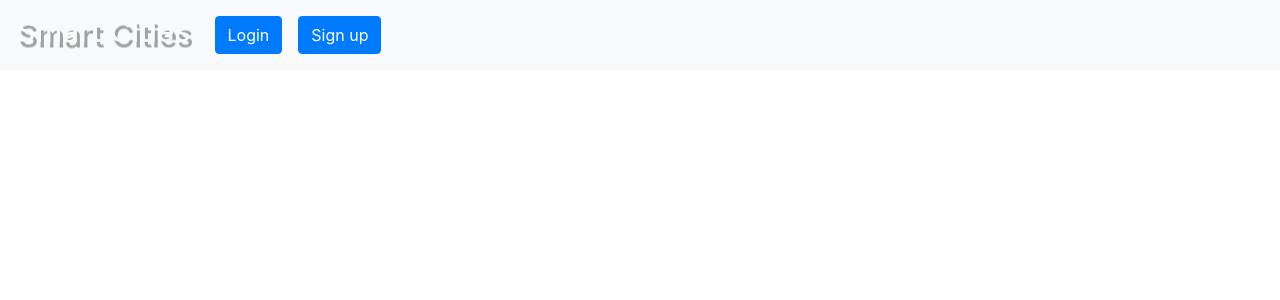
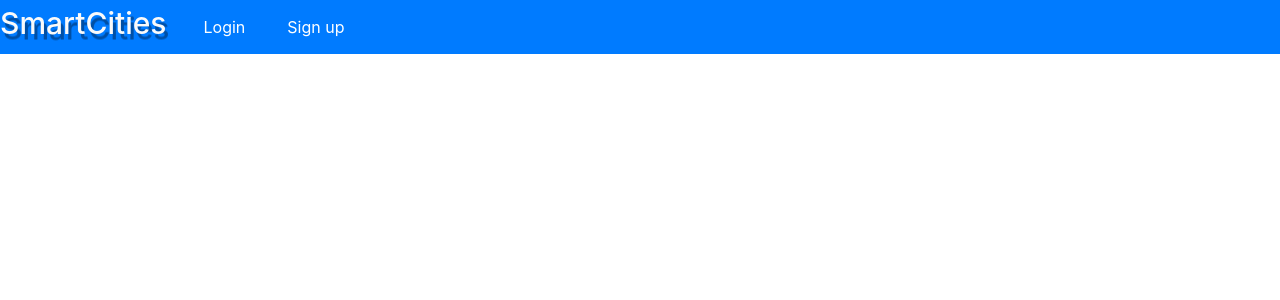
Before and after one commit to BuildForSDG/team-090-fullstack, a Django app: page /index/ in a window 1280 px wide. Shown: the top 300 px of the page. Run offline with Django 3.2, Linux system fonts and the light colour scheme; some libraries are stand-ins or nearby versions.

Commit message:
Changed navbar background color to blue.

```diff
--- a/smartcity/fullstack/templates/base.html
+++ b/smartcity/fullstack/templates/base.html
@@ -14,14 +14,14 @@
     {% bootstrap_javascript %}
 </head>
 <body>
-    <nav class="navbar navbar-expand-sm bg-light text-dark fixed-top header-div" >
+    <nav class="bg-primary navbar navbar-expand-sm text-dark fixed-top header-div navbar-light" style="padding: 0;" >
         <!--logo-->
-        <a class="navbar-brand" href="#">
-            <h1 class="cityLogo">S<span>mart Cities</span></h1>
+        <a class="navbar-brand" href="{% url 'fullstack:home' %}" >
+            <h3 class="cityLogo">S<span>martCities</span></h3>
         </a>
         <!--Nav button-->
-        <button class="navbar-toggler text-dark" type="button" data-toggle="collapse" data-target="#collapsibleNavbar">
-            <span class="navbar-toggler-icon"></span>
+        <button class="navbar-toggler" type="button" data-toggle="collapse" data-target="#collapsibleNavbar">
+            <span class="navbar-toggler-icon "></span>
         </button>
         <!-- Links -->
         <div class="collapse navbar-collapse text-right" id="collapsibleNavbar" style="text-align: right;">
@@ -41,7 +41,6 @@
                 <li class="nav-item">
                     <p class="lead text-success">Hello, {{user.username}}</p>
                 </li>
-
                 {% else %}
                 <li class="nav-item">
                     <a class="nav-link text-decoration-none" href="{% url 'fullstack:login' %}">
@@ -53,13 +52,11 @@
                         <div class="btn btn-primary">Sign up</div>
                     </a>
                 </li>
-
                 {% endif %}
-
             </ul>
         </div>
     </nav>
-    <div class="container-fluid">
+    <div class="container-fluid" style="margin-top:7%;">
         <!--header-->
         <div class="page-header text-primary">
             {%block header%}{%endblock%}
```
